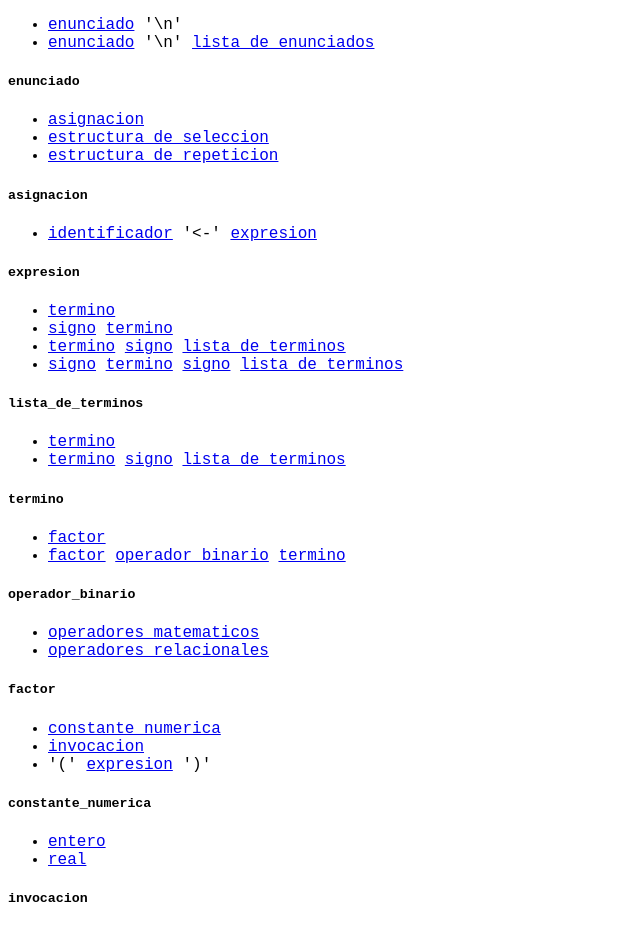
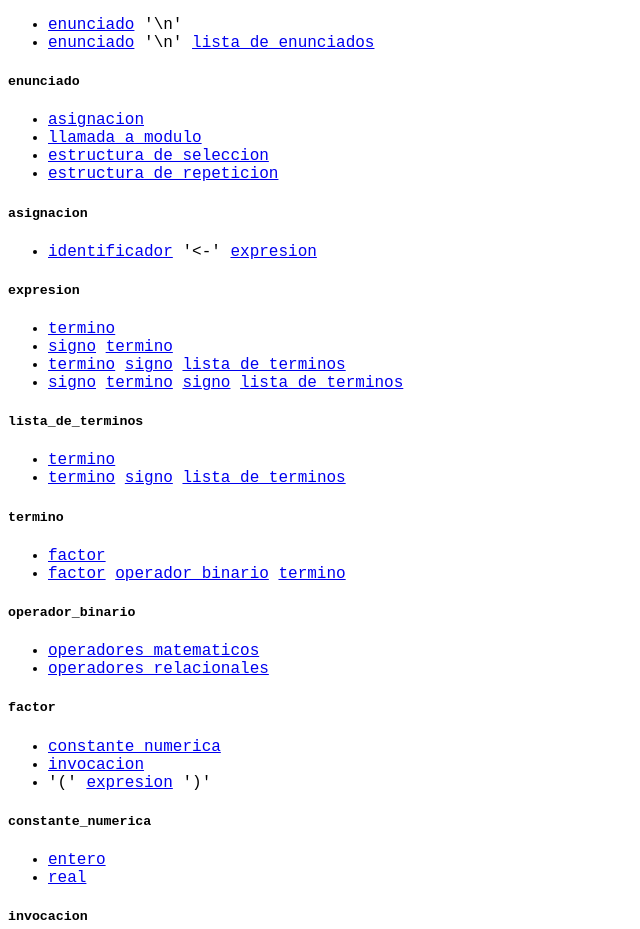
Before and after one commit to pl-lang/jsplint, a website: page documentacion/gramatica.html in a window 1280 px wide. Shown: the part 860-1789 px from the top of the page, without its empty margins (0-640 px from the left). Drawn offline with Linux system fonts and the light colour scheme.

Commit message:
las llamadas son enunciados

```diff
--- a/documentacion/gramatica.html
+++ b/documentacion/gramatica.html
@@ -81,6 +81,7 @@
       <h5 id="enunciado">enunciado</h5>
       <ul>
         <li><a href="#asignacion">asignacion</a></li>
+        <li><a href="#llamada_a_modulo">llamada_a_modulo</a></li>
         <li><a href="#estructura_de_seleccion">estructura_de_seleccion</a></li>
         <li><a href="#estructura_de_repeticion">estructura_de_repeticion</a></li>
       </ul>
```
